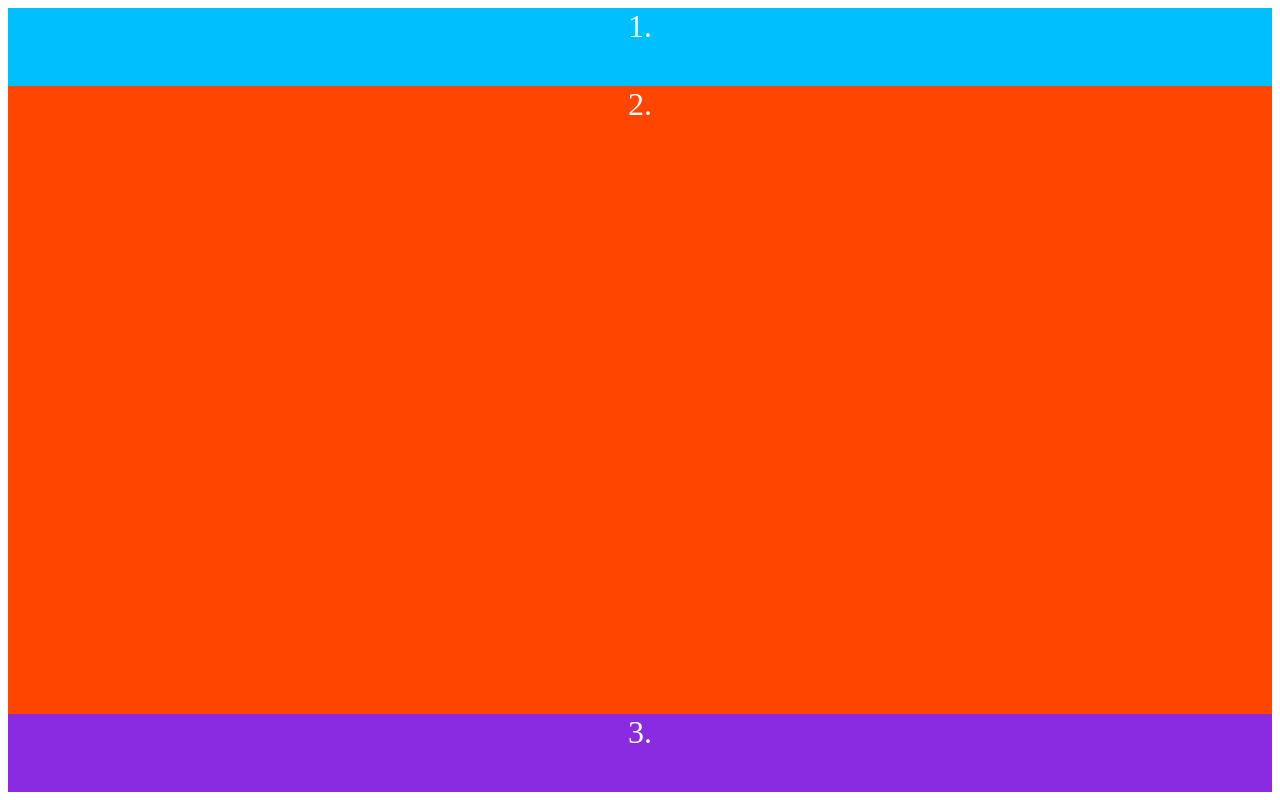
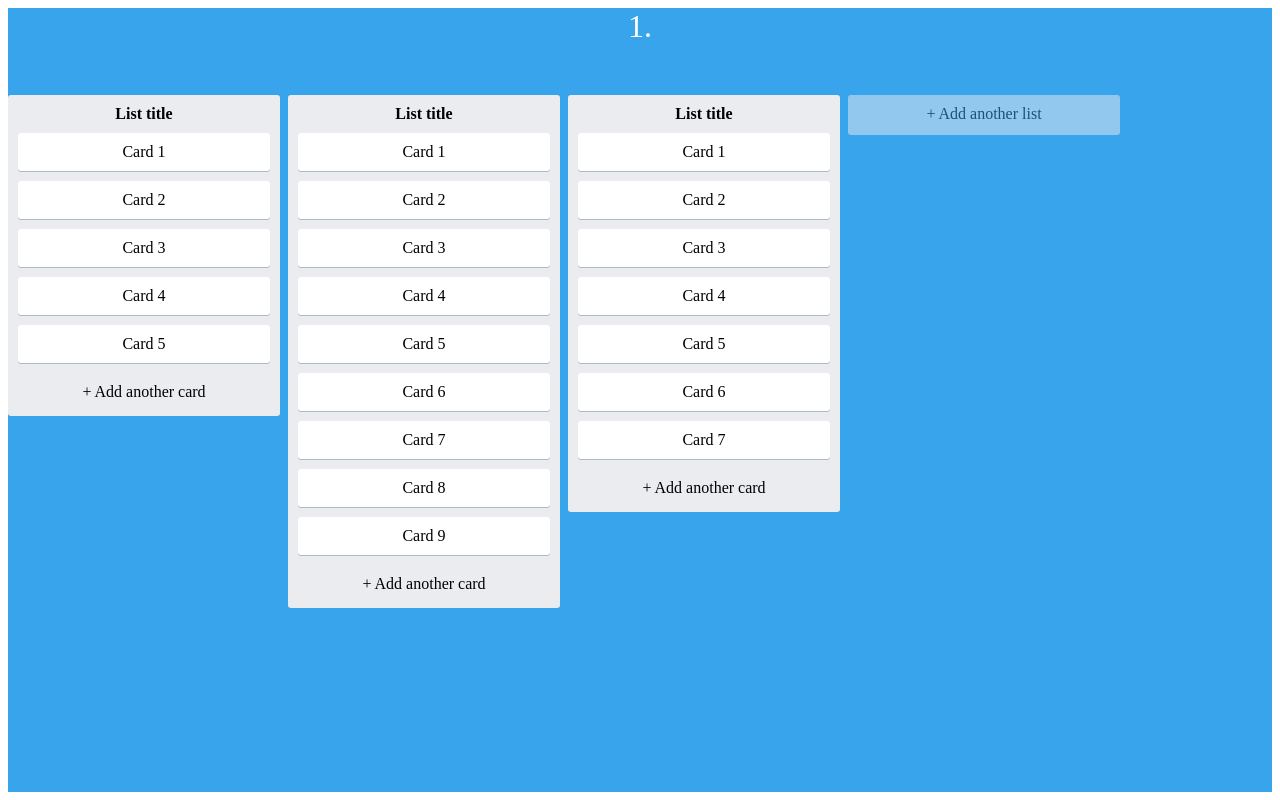
Before and after one commit to JannisSideras/medt-project, a plain HTML site: page index.html in a window 1280 px wide. Drawn offline with Linux system fonts and the light colour scheme.

Commit message:
Rough plan (Commit 2)

```diff
--- a/index.html
+++ b/index.html
@@ -11,8 +11,102 @@
 <body>
     <div class="container">
         <div class="cell cell-1">1.</div>
-        <div class="cell cell-2">2.</div>
-        <div class="cell cell-3">3.</div>
-      </div>
+
+
+
+
+        <div class="cell cell-2">
+            <div class="board-lists">
+                <div class="board-list">
+                    <div class="list-title">
+                    List title
+                    </div>
+                    <div class="card">
+                    Card 1
+                    </div>
+                    <div class="card">
+                    Card 2
+                    </div>
+                    <div class="card">
+                    Card 3
+                    </div>
+                    <div class="card">
+                    Card 4
+                    </div>
+                    <div class="card">
+                    Card 5
+                    </div>
+                    <div class="add-card">
+                    + Add another card
+                    </div>
+                </div>
+                <div class="board-list">
+                    <div class="list-title">
+                    List title
+                    </div>
+                    <div class="card">
+                    Card 1
+                    </div>
+                    <div class="card">
+                    Card 2
+                    </div>
+                    <div class="card">
+                    Card 3
+                    </div>
+                    <div class="card">
+                    Card 4
+                    </div>
+                    <div class="card">
+                    Card 5
+                    </div>
+                    <div class="card">
+                    Card 6
+                    </div>
+                    <div class="card">
+                    Card 7
+                    </div>
+                    <div class="card">
+                    Card 8
+                    </div>
+                    <div class="card">
+                    Card 9
+                    </div>
+                    <div class="add-card">
+                    + Add another card
+                    </div>
+                </div>
+                <div class="board-list">
+                    <div class="list-title">
+                    List title
+                    </div>
+                    <div class="card">
+                    Card 1
+                    </div>
+                    <div class="card">
+                    Card 2
+                    </div>
+                    <div class="card">
+                    Card 3
+                    </div>
+                    <div class="card">
+                    Card 4
+                    </div>
+                    <div class="card">
+                    Card 5
+                    </div>
+                    <div class="card">
+                    Card 6
+                    </div>
+                    <div class="card">
+                    Card 7
+                    </div>
+                    <div class="add-card">
+                    + Add another card
+                    </div>
+                </div>
+                <div class="add-boardlist"> + Add another list</div>
+            </div>
+        </div>
+    </div>
 </body>
 </html>
--- a/main.css
+++ b/main.css
@@ -1,30 +1,67 @@
-body {
-
-}
 
 .container {
     height: 98vh;
     display: grid;
-    grid-template-columns: 1fr 1fr 1fr;
-    grid-template-rows: 0.5fr 4fr 0.5fr;
+    grid-template-columns: 1fr 1fr;
+    grid-template-rows: 0.5fr 4fr;
 }
 .cell {
+    background-color: rgb(56, 164, 236);
     color: white;
     font-size: 2rem;
     text-align: center;
 }
 .cell-1 {
-    background: deepskyblue;
     grid-row: 1;
     grid-column: 1/4;
 }
 .cell-2 {
-    background: orangered;
     grid-row: 2;
     grid-column: 1/4;
 }
-.cell-3 {
-    background: blueviolet;
-    grid-row: 3;
-    grid-column: 1/4;
+
+
+.board-lists {
+    display: grid;
+    grid-auto-columns: 272px;
+    grid-auto-flow: column;
+    grid-gap: 8px;
+    overflow:hidden;
+    color: black;
+    font-size: 1rem;
 }
+
+.board-list {
+    background-color: rgb(235, 236, 240);
+    border-radius: 3px;
+    display: grid;
+    grid-auto-rows: max-content;
+    grid-gap: 10px;
+    height: max-content;
+    padding: 10px;
+}
+
+.list-title {
+    font-weight: bold;
+}
+
+.card {
+    background-color: white;
+    border-radius: 3px;
+    box-shadow: 0 1px 0 rgba(9,30,66,.25);
+    padding: 10px;
+}
+
+.add-card {
+    padding-top: 10px;
+    padding-bottom: 5px;
+}
+.add-boardlist {
+    background-color: rgb(235, 236, 240);
+    height: 20px;
+    opacity: 50%;
+    padding-top: 10px;
+    padding-bottom: 10px;
+    grid-gap: 10px;
+    border-radius: 3px;
+}
```
